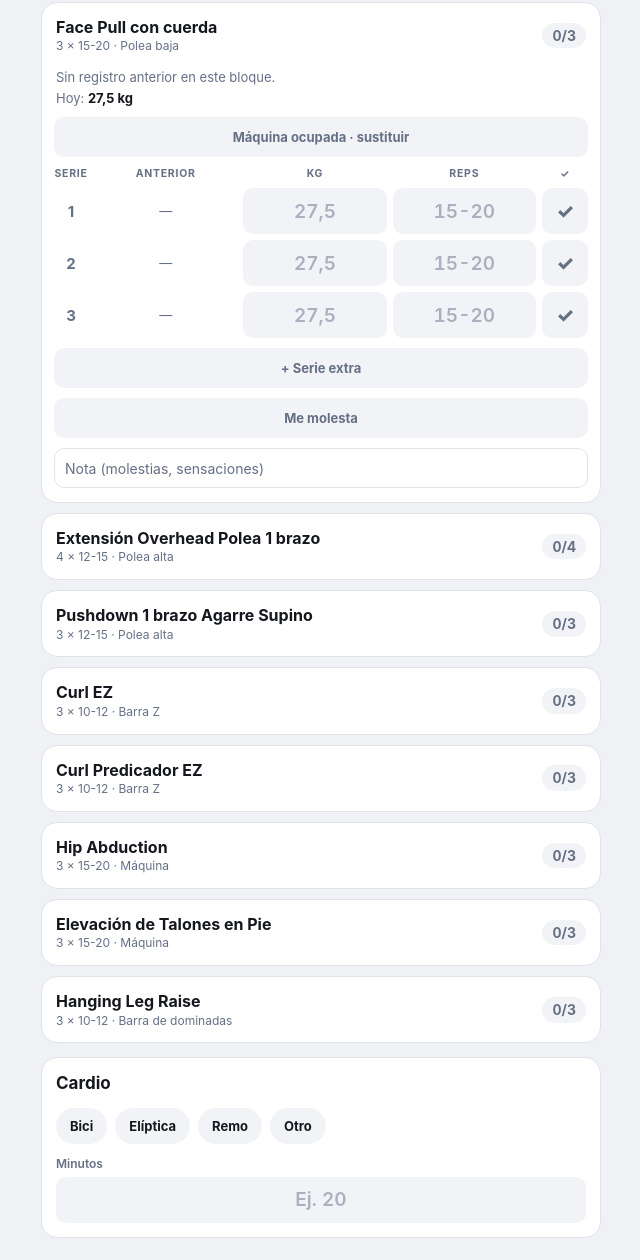
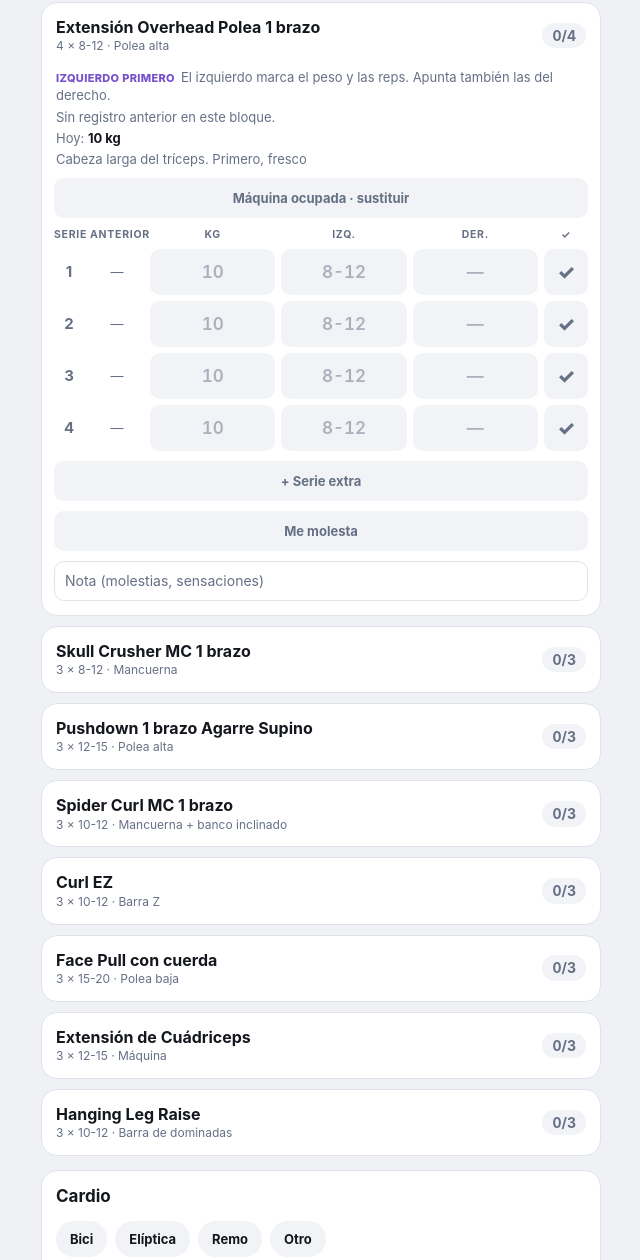
Before and after one commit to Aaronfg98/IRONLOG1, a plain HTML site: page index.html in a window 1280 px wide. Shown: the part 871-2131 px from the top of the page, without its empty margins (319-959 px from the left). Drawn offline with Linux system fonts and the light colour scheme.

Commit message:
Add files via upload

```diff
--- a/index.html
+++ b/index.html
@@ -219,7 +219,7 @@ input.sin{text-align:left;font-size:17px;font-weight:600;padding:0 12px}
 (function(){
 'use strict';
 const WEEKS=12, DELOAD=[4,8,12], START=new Date('2026-11-16T00:00:00'), GOAL_KG=77;
-const REST={pb:150,se:180,pm:120,jn:120,jp:120,pi:120,fo:150,pr:120,pd:150,lr:90,rm:90,rp:90,cf:90,fp:60,el:60,sk:75,eo:75,sc:60,cm:60,ce:60,cp:60,ha:60,ta:60,yt:45,pl:45,hl:60,cc:60,pt:90,ap:75,pu:60};
+const REST={pb:150,se:180,pm:120,jn:120,jp:120,pi:120,fo:150,pr:120,pd:150,lr:90,rm:90,rp:90,cf:90,fp:60,el:60,sk:75,eo:75,sc:60,cm:60,ce:60,cp:60,ha:60,ta:60,yt:45,pl:45,hl:60,cc:60,pt:90,ap:75,pu:60,qe:75};
 const E=(id,name,equip,sets,min,max,kg,o)=>Object.assign({id,name,equip,sets,min,max,kg,step:2.5},o||{});
 const DAYS=[
  {k:'lun',n:'Lunes',t:'Upper A',ex:[
@@ -229,22 +229,19 @@ const DAYS=[
   E('jn','Jalón Neutro Agarre Cerrado','Polea alta',4,8,10,55),
   E('pm','Press Militar Barra','Barra',3,8,10,22.5,{note:'Técnica primero'}),
   E('el','Elevaciones Laterales Cable','Polea',4,12,15,null,{step:1,note:'Sube al siguiente peso respecto al bloque anterior'}),
-  E('sk','Skull Crusher MC 1 brazo','Mancuerna',3,10,12,10,{uni:1,step:1}),
-  E('eo','Extensión Overhead Polea 1 brazo','Polea alta',3,12,15,10,{uni:1,step:1,note:'Cabeza larga del tríceps'}),
-  E('sc','Spider Curl MC 1 brazo','Mancuerna + banco inclinado',3,10,12,5,{uni:1,step:1,note:'Pecho pegado al banco, RIR 3 al inicio'}),
-  E('cm','Curl Martillo MC','Mancuernas',3,10,12,12.5,{step:1}),
-  E('cc','Cable Crunch','Polea alta',3,12,15,null,{note:'Calibra el peso a RIR 3'})]},
+  E('eo','Extensión Overhead Polea 1 brazo','Polea alta',3,10,12,10,{uni:1,step:1,note:'Cabeza larga del tríceps. Peso exigente, no sobra nada'}),
+  E('cm','Curl Martillo MC','Mancuernas',3,10,12,12.5,{step:1})]},
  {k:'mar',n:'Martes',t:'Lower',ex:[
   E('se','Sentadilla Trasera','Barra',4,6,8,95),
   E('pd','PDR MC','Mancuernas',4,10,12,35),
   E('pr','Prensa Pie Alto y Ancho','Máquina',3,10,12,200,{step:5}),
   E('pt','Cable Pull Through','Polea baja',3,12,15,null,{note:'Calibra el peso a RIR 3'}),
   E('cf','Curl Femoral Tumbado MC','Mancuerna',3,10,12,37.5),
-  E('ta','Elevación de Talones en Pie','Máquina',3,15,20,110,{step:5}),
-  E('pl','Plancha RKC','Suelo',3,30,40,null,{nokg:1,unit:'s'})]},
+  E('ta','Elevación de Talones en Pie','Máquina',4,15,20,110,{step:5}),
+  E('pl','Plancha RKC','Suelo',3,30,40,null,{nokg:1,unit:'s'}),
+  E('cc','Cable Crunch','Polea alta',3,12,15,null,{note:'Calibra el peso a RIR 3'})]},
  {k:'jue',n:'Jueves',t:'Upper B',ex:[
-  E('fp','Face Pull con cuerda','Polea baja',3,15,20,27.5),
-  E('fo','Fondos Lastrados','Paralelas',3,8,12,90),
+  E('fo','Fondos Lastrados','Paralelas',3,8,12,90,{note:'Tu ejercicio de fuerza para el tríceps: primero y con técnica limpia'}),
   E('pi','Press Inclinado Barra 30°','Barra',4,8,10,25),
   E('ap','Aperturas MC','Mancuernas',3,10,12,null,{step:1,note:'Calibra el peso a RIR 3'}),
   E('rm','Remo MC Banco Inclinado 1 brazo','Mancuerna + banco',4,10,12,25,{uni:1,step:1}),
@@ -252,13 +249,13 @@ const DAYS=[
   E('jp','Jalón Prono Agarre Ancho','Polea alta',4,8,10,47.5),
   E('rp','Remo Polea Neutro','Polea baja',3,10,12,50)]},
  {k:'vie',n:'Viernes',t:'Brazos + escápula',ex:[
+  E('eo','Extensión Overhead Polea 1 brazo','Polea alta',4,8,12,10,{uni:1,step:1,note:'Cabeza larga del tríceps. Primero, fresco'}),
+  E('sk','Skull Crusher MC 1 brazo','Mancuerna',3,8,12,10,{uni:1,step:1}),
+  E('pu','Pushdown 1 brazo Agarre Supino','Polea alta',3,12,15,null,{uni:1,step:1,note:'Empieza hacia 15 kg a RIR 3'}),
+  E('sc','Spider Curl MC 1 brazo','Mancuerna + banco inclinado',3,10,12,5,{uni:1,step:1,note:'Pecho pegado al banco, RIR 3 al inicio'}),
+  E('ce','Curl EZ','Barra Z',3,10,12,10),
   E('fp','Face Pull con cuerda','Polea baja',3,15,20,27.5),
-  E('eo','Extensión Overhead Polea 1 brazo','Polea alta',4,12,15,10,{uni:1,step:1,note:'Cabeza larga del tríceps'}),
-  E('pu','Pushdown 1 brazo Agarre Supino','Polea alta',3,12,15,null,{uni:1,step:1,note:'Empieza hacia 15 kg a RIR 3'}),
-  E('ce','Curl EZ','Barra Z',3,10,12,10),
-  E('cp','Curl Predicador EZ','Barra Z',3,10,12,12.5),
-  E('ha','Hip Abduction','Máquina',3,15,20,42.5),
-  E('ta','Elevación de Talones en Pie','Máquina',3,15,20,100,{step:5}),
+  E('qe','Extensión de Cuádriceps','Máquina',3,12,15,null,{step:2.5,note:'Calibra el peso a RIR 3'}),
   E('hl','Hanging Leg Raise','Barra de dominadas',3,10,12,null,{nokg:1})]}
 ];
 const BODY_FIELDS=[['chest','Pecho (cm)'],['armR','Brazo relajado'],['armF','Brazo contraído'],['waist','Cintura'],['hip','Cadera'],['quad','Cuádriceps izq.'],['calf','Gemelo izq.']];
@@ -296,10 +293,10 @@ function topKg(sets){let m=null;sets.forEach(s=>{const k=num(s.k);if(k!=null&&(m
 function refFor(d,ex,w){for(let x=w-1;x>=1;x--){if(isDeload(x)||isSub(x,d,ex.id))continue;const f=doneSets(x,d,ex.id);if(f.length)return{week:x,sets:f}}return null}
 const TOPS=['pb','se','pi','jn'];
 const WUP=['pb','se','pi','pm'];
-const MUSC={'lun|fp':'Escápula','lun|pb':'Pecho','lun|lr':'Espalda','lun|jn':'Espalda','lun|pm':'Hombro','lun|el':'Hombro','lun|sk':'Tríceps','lun|eo':'Tríceps','lun|sc':'Bíceps','lun|cm':'Bíceps','lun|cc':'Core',
- 'mar|se':'Cuádriceps','mar|pd':'Isquios','mar|pr':'Cuádriceps','mar|pt':'Glúteo','mar|cf':'Isquios','mar|ta':'Gemelos','mar|pl':'Core',
- 'jue|fp':'Escápula','jue|fo':'Pecho','jue|pi':'Pecho','jue|ap':'Pecho','jue|rm':'Espalda','jue|el':'Hombro','jue|jp':'Espalda','jue|rp':'Espalda',
- 'vie|fp':'Escápula','vie|eo':'Tríceps','vie|pu':'Tríceps','vie|ce':'Bíceps','vie|cp':'Bíceps','vie|ha':'Glúteo','vie|ta':'Gemelos','vie|hl':'Core'};
+const MUSC={'lun|fp':'Escápula','lun|pb':'Pecho','lun|lr':'Espalda','lun|jn':'Espalda','lun|pm':'Hombro','lun|el':'Hombro','lun|eo':'Tríceps','lun|cm':'Bíceps',
+ 'mar|se':'Cuádriceps','mar|pd':'Isquios','mar|pr':'Cuádriceps','mar|pt':'Glúteo','mar|cf':'Isquios','mar|ta':'Gemelos','mar|pl':'Core','mar|cc':'Core',
+ 'jue|fo':'Pecho','jue|pi':'Pecho','jue|ap':'Pecho','jue|rm':'Espalda','jue|el':'Hombro','jue|jp':'Espalda','jue|rp':'Espalda',
+ 'vie|eo':'Tríceps','vie|sk':'Tríceps','vie|pu':'Tríceps','vie|sc':'Bíceps','vie|ce':'Bíceps','vie|fp':'Escápula','vie|qe':'Cuádriceps','vie|hl':'Core'};
 const MGROUPS=['Pecho','Espalda','Hombro','Escápula','Tríceps','Bíceps','Cuádriceps','Isquios','Glúteo','Gemelos','Core'];
 const topWeek=w=>(w>=5&&w<=7)||(w>=9&&w<=11);
 const hasTop=(w,ex)=>TOPS.indexOf(ex.id)>=0&&topWeek(w);
@@ -522,7 +519,7 @@ async function doExport(){
   try{const a=document.createElement('a');a.href=URL.createObjectURL(new Blob([txt],{type:'application/json'}));a.download=name;document.body.appendChild(a);a.click();a.remove();toast('Copia guardada')}catch(e){copyText(txt,'Copia copiada como texto')}}
 function doImport(txt){
   try{const o=JSON.parse(txt);if(!o||o.app!=='ironlog'||!o.sessions)throw new Error('formato');
-    S.sessions=o.sessions||{};S.body=o.body||{};S.weights=o.weights||null;S.refm=o.refm||null;S.food=o.food||null;wInit();foodInit();save();render();toast('Datos restaurados')}catch(e){toast('No es una copia válida de IRONLOG')}}
+    S.sessions=o.sessions||{};S.body=o.body||{};S.weights=o.weights||null;S.refm=o.refm||null;S.food=o.food||null;S.meta.planv=0;wInit();foodInit();mercSeed();planMig();save();render();toast('Datos restaurados')}catch(e){toast('No es una copia válida de IRONLOG')}}
 
 document.addEventListener('click',ev=>{
   const t=ev.target.closest('button');if(!t)return;
@@ -807,6 +804,15 @@ function muscleCard(){
   '<p class="muted">Series directas del plan de la semana; los fondos cuentan en pecho. Calentamiento del fisio completo en '+wu+' de '+wt+' sesiones de tren superior empezadas esta semana.</p></div>'}
 
 /* ---------- inicio ---------- */
+
+function planMig(){
+  if(S.meta.planv>=2)return;
+  const mv={sk:'vie',sc:'vie',cc:'mar'};
+  Object.keys(S.sessions).slice().forEach(id=>{const o=S.sessions[id];if(!o||o.day!=='lun')return;
+    Object.keys(mv).forEach(eid=>{const r=o.ex&&o.ex[eid];if(!r)return;const tid=sid(o.week,mv[eid]);
+      if(!S.sessions[tid])S.sessions[tid]={week:o.week,day:mv[eid],date:o.date,ex:{}};
+      if(!S.sessions[tid].ex[eid]){S.sessions[tid].ex[eid]=r;delete o.ex[eid]}})});
+  S.meta.planv=2;save()}
 /* ---------- v8: sustituir ejercicio (máquina ocupada) ---------- */
 const ALTS={
  pb:[['Press banca con mancuernas','Mancuernas + banco'],['Press de pecho en máquina','Máquina'],['Flexiones lastradas','Suelo + disco'],['Press suelo con barra','Barra']],
@@ -837,6 +843,7 @@ const ALTS={
  ce:[['Curl barra recta','Barra'],['Curl alterno MC','Mancuernas'],['Curl en polea baja','Polea']],
  cp:[['Predicador MC 1 brazo','Mancuerna + banco'],['Curl en polea baja','Polea'],['Curl inclinado MC','Mancuernas + banco inclinado']],
  ha:[['Abducción en polea','Polea baja'],['Caminata lateral con goma','Goma'],['Abducción tumbado','Suelo']],
+ qe:[['Sentadilla búlgara MC','Mancuernas + banco'],['Prensa de piernas 1 pierna','Máquina'],['Sentadilla goblet','Mancuerna']],
  hl:[['Elevación de piernas en banco','Banco'],['Crunch en máquina','Máquina'],['Rueda abdominal','Rueda']]};
 const exN=(e,rec)=>rec&&rec.sub?rec.sub.n:e.name;
 const exQ=(e,rec)=>rec&&rec.sub?rec.sub.eq:e.equip;
@@ -1157,7 +1164,7 @@ document.addEventListener('input',ev=>{
   const t=ev.target;
   if(t.dataset.cmin){const s=getSess(S.week,S.day,true);s.cardio=s.cardio||{};const v=num(t.value);if(v==null||v<=0)delete s.cardio.min;else s.cardio.min=v;save()}});
 
-wInit();foodInit();mercSeed();render();wake();
+wInit();foodInit();mercSeed();planMig();render();wake();
 try{if(navigator.storage&&navigator.storage.persist)navigator.storage.persist().catch(()=>{})}catch(e){}
 if('serviceWorker' in navigator&&/^https?:/.test(location.protocol)){navigator.serviceWorker.register('./sw.js').catch(()=>{})}
 })();
--- a/sw.js
+++ b/sw.js
@@ -1,4 +1,4 @@
-const V = 'ironlog-v8';
+const V = 'ironlog-v10';
 const FILES = ['./', './index.html', './manifest.webmanifest', './icon-180.png', './icon-192.png', './icon-512.png'];
 
 self.addEventListener('install', e => {
```
